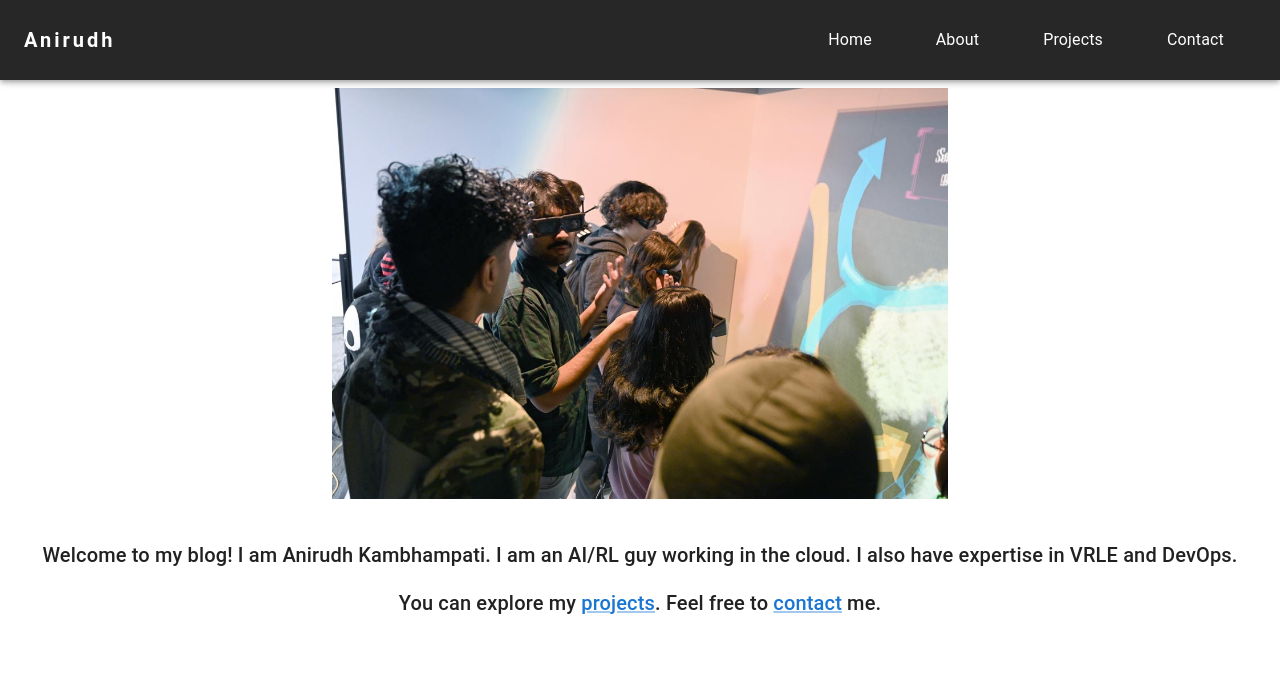
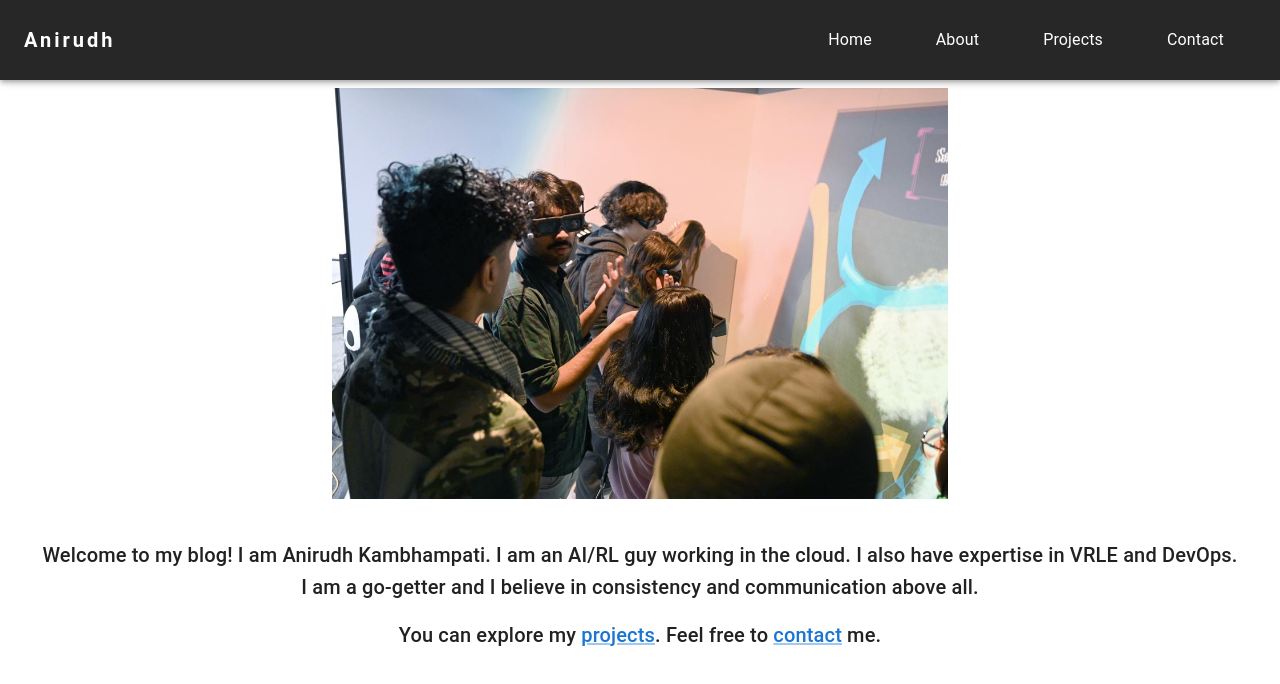
Before and after one commit to Anirudh2k0/Portfolio, a React (Vite) app: page /home in a window 1280 px wide. Shown: the top 684 px of the page. Built offline with nearby package versions, Linux system fonts and the light colour scheme.

Commit message:
Update Home.jsx

```diff
--- a/src/Pages/Home.jsx
+++ b/src/Pages/Home.jsx
@@ -16,6 +16,7 @@ function Home() {
         <Box sx={{ mt: 5, px: 2, display: 'flex', flexDirection: 'column', alignItems: 'center', textAlign: 'center' }}>
           <Typography variant="h6">
             Welcome to my blog! I am Anirudh Kambhampati. I am an AI/RL guy working in the cloud. I also have expertise in VRLE and DevOps.
+            I am a go-getter and I believe in consistency and communication above all.
           </Typography>
           <Typography variant="h6" sx={{ mt: 2 }}>
             You can explore my <Link component={RouterLink} to="/projects">projects</Link>. Feel free to <Link component={RouterLink} to="/contact">contact</Link> me.
```
